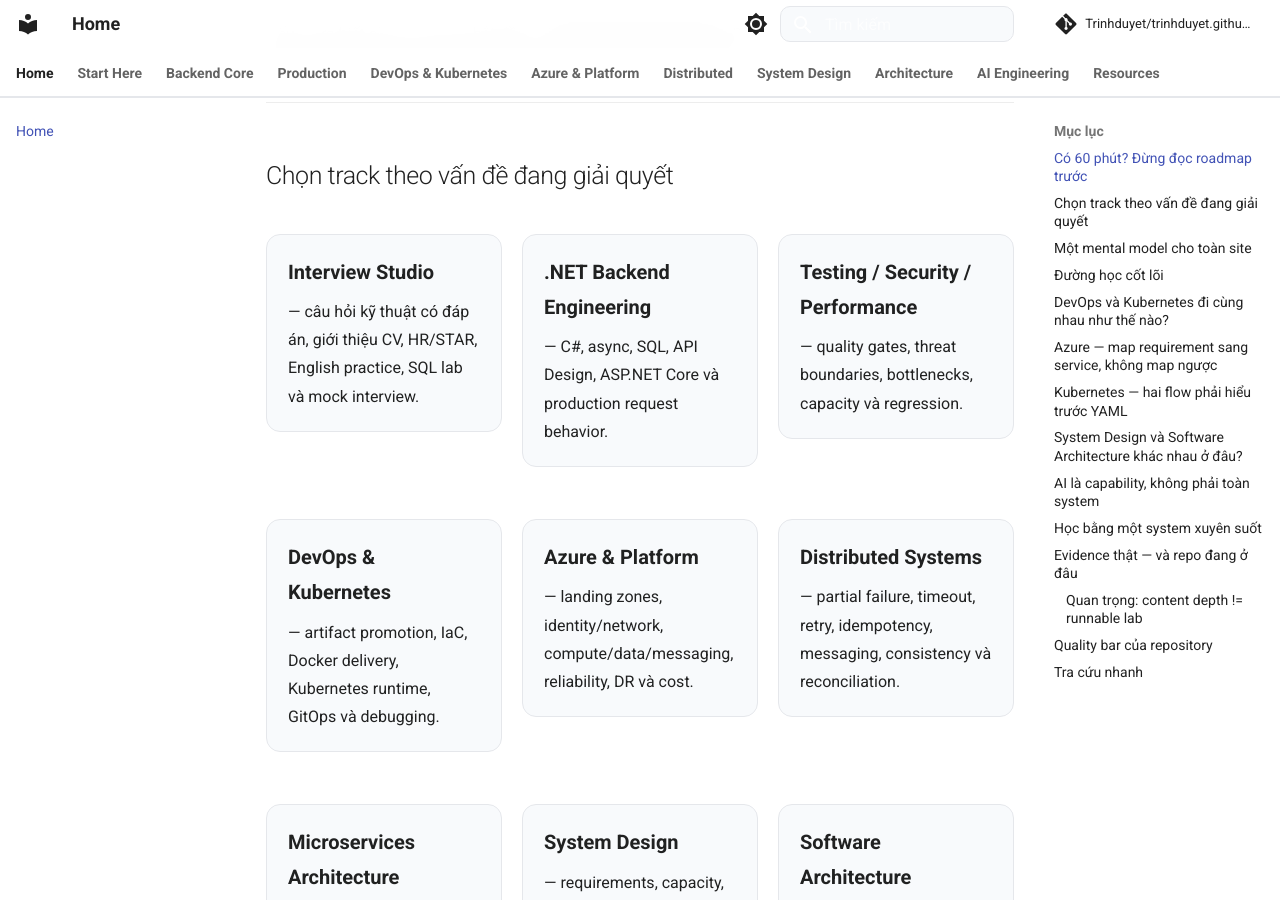
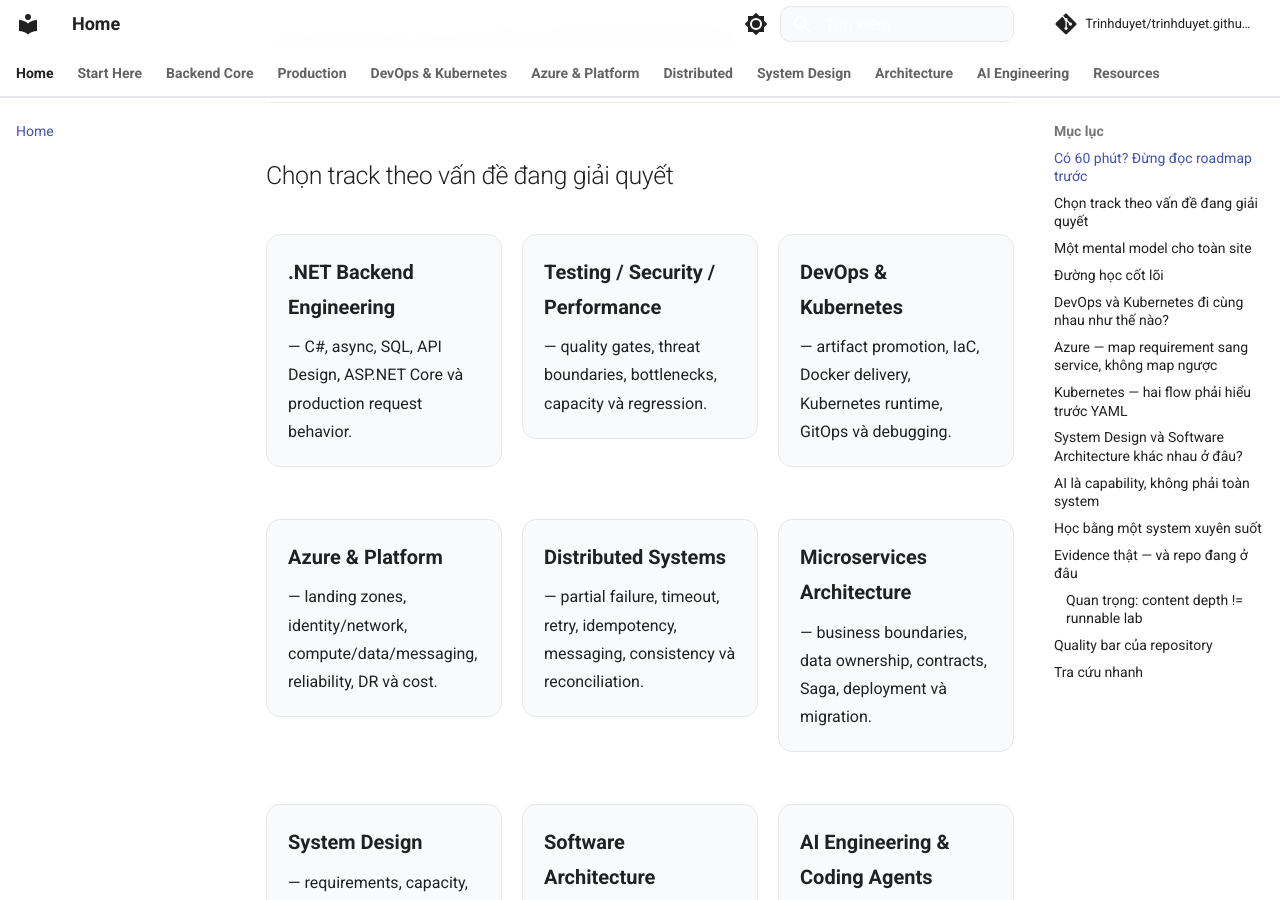
Before and after one commit to Trinhduyet/trinhduyet.github.io, an MkDocs documentation site: the page built from docs/index.md, in a window 1280 px wide and 900 px high, scrolled down 1712 px. Built offline with MkDocs 1.6.1 and Material for MkDocs 9.7.7, drawn with Linux system fonts in a browser that asks for light colours; comment, search, counter and statistics services are not loaded; some of the changed text lies outside the part shown.

Commit message:
chore(docs): remove interview navigation and deployment checks

```diff
--- a/docs/index.md
+++ b/docs/index.md
@@ -49,7 +48,6 @@
 
 <div class="course-grid" markdown>
 
-[**Interview Studio** — câu hỏi kỹ thuật có đáp án, giới thiệu CV, HR/STAR, English practice, SQL lab và mock interview.](interview/index.md){ .course-card }
 
 [**.NET Backend Engineering** — C#, async, SQL, API Design, ASP.NET Core và production request behavior.](03-dotnet/README.md){ .course-card }
 
```
Also changed, not shown: other parts of docs/index.md (+0 -1 lines).
